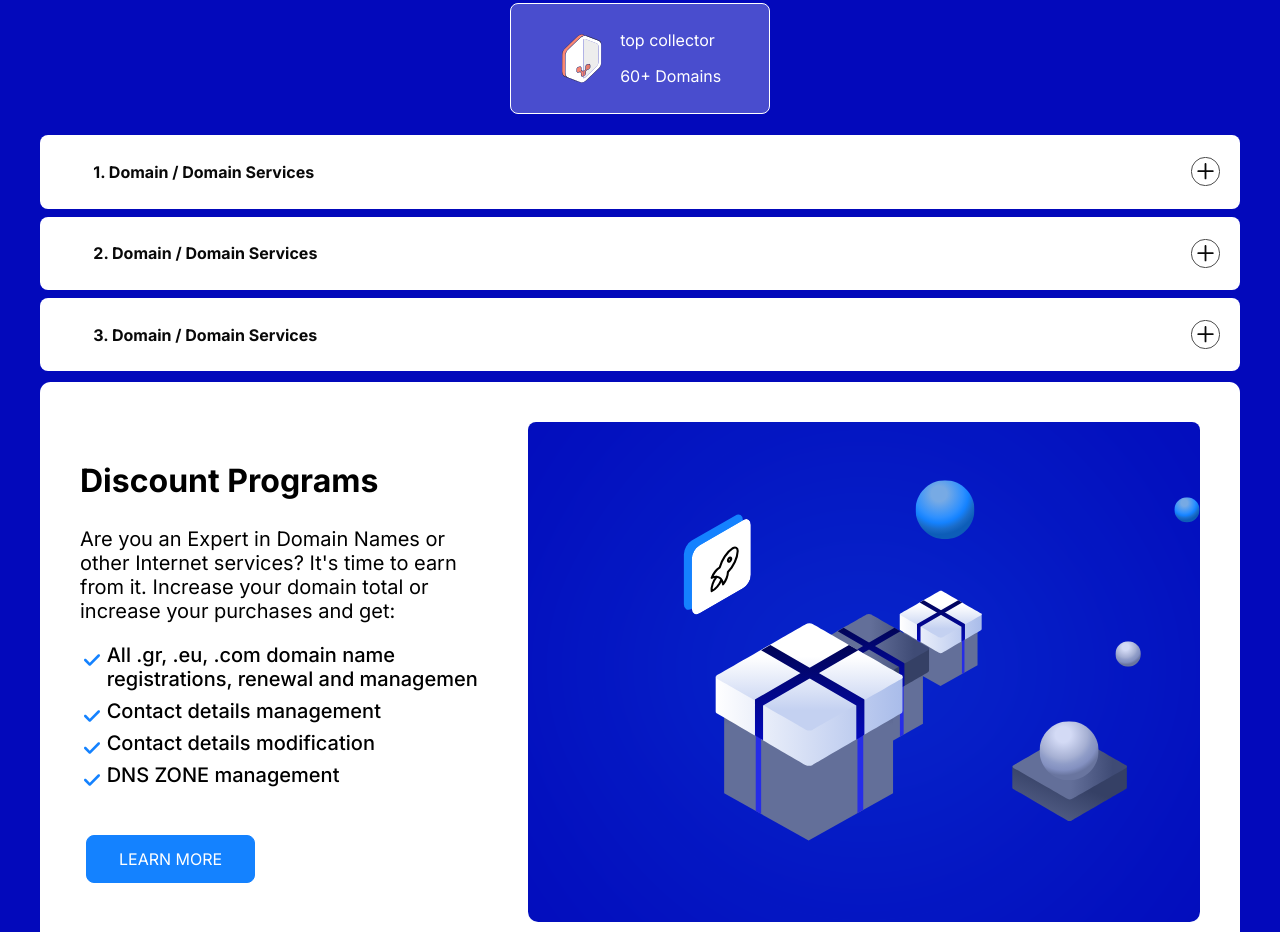
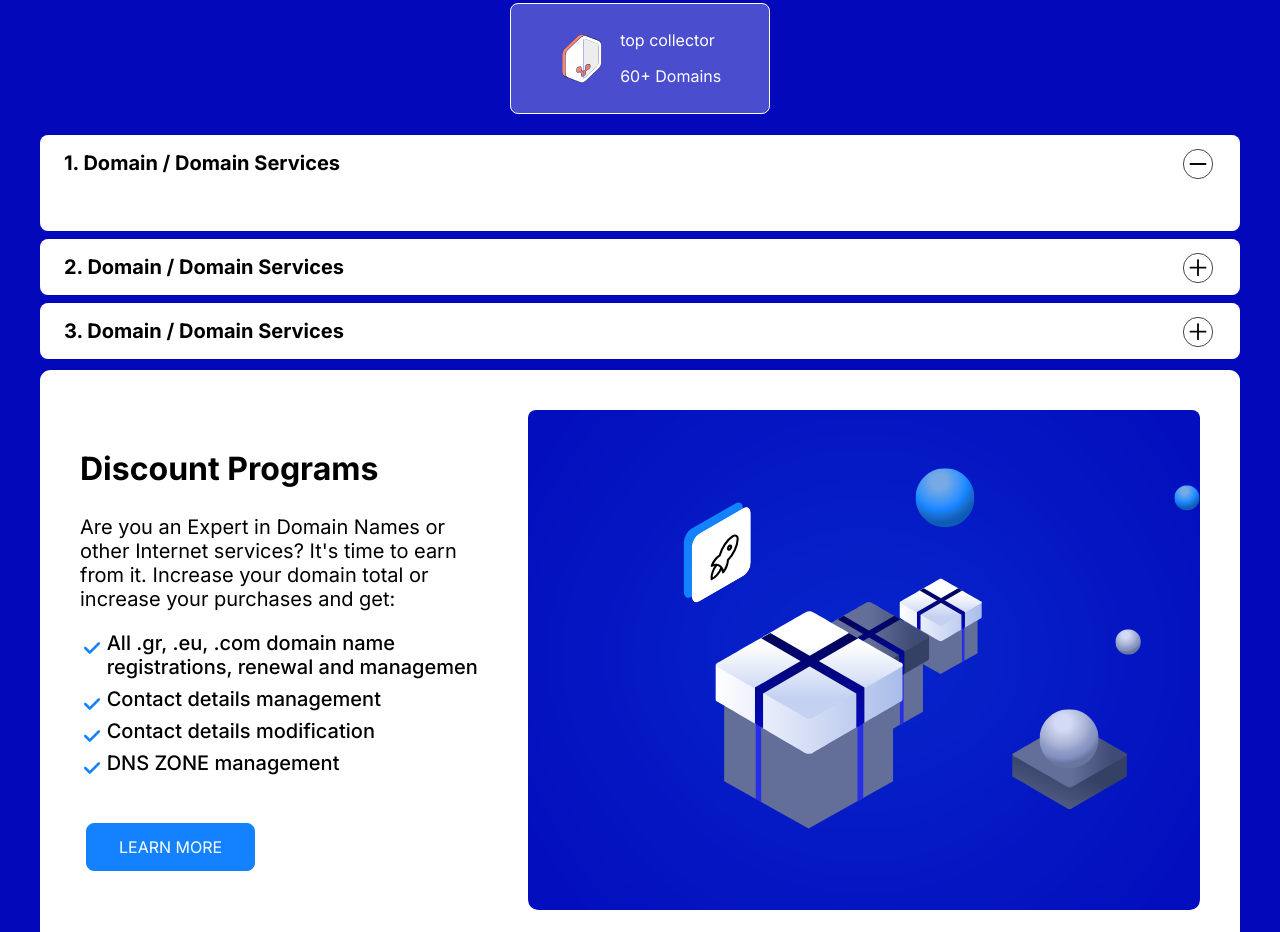
Before and after one commit to ciber0326/easy-d, a plain HTML site: page index.html in a window 1280 px wide. Shown: the part 4666-5598 px from the top of the page. Drawn offline with nearby package versions, Linux system fonts and the light colour scheme; some packages are replaced by stand-ins of ours.

Commit message:
accordion corrected

```diff
--- a/assets/css/style.css
+++ b/assets/css/style.css
@@ -13,10 +13,12 @@ h2 {
 .sec-hero {
     padding-block: 30px;
 }
+
 [alt="hero-bg"] {
     aspect-ratio: 1840 / 719;
     object-fit: cover;
 }
+
 nav.horse-hub {
     display: flex;
     column-gap: 6rem;
@@ -40,16 +42,19 @@ nav.horse-hub {
         font-size: 5.6rem;
 
     }
+
     h2 {
         font-size: 3.4rem;
 
     }
 }
+
 @media screen and (max-width: 426px) {
     h2 {
         font-size: 22px;
     }
 }
+
 /* hero */
 [alt="img-hero"] {
     right: 104px;
@@ -79,6 +84,7 @@ nav.horse-hub {
         width: 100%;
         height: 100%;
     }
+
     [alt="img-hero"] {
         position: static;
         display: block;
@@ -87,6 +93,7 @@ nav.horse-hub {
         min-width: 600px;
 
     }
+
     .hero-content {
         position: static;
         margin: 0 auto;
@@ -100,6 +107,7 @@ nav.horse-hub {
     [alt="img-hero"] {
         min-width: 420px;
     }
+
     .hero-content .btn {
         display: inline-block;
         width: 400px;
@@ -107,11 +115,13 @@ nav.horse-hub {
         margin-block: 0.7rem;
     }
 }
+
 @media screen and (max-width: 426px) {
     [alt="img-hero"] {
         min-width: unset;
         width: 90%;
     }
+
     .hero-content .desc {
         font-size: 16px;
     }
@@ -136,6 +146,7 @@ section:not(.sec-hero) h2+p {
         font-size: 16px;
     }
 }
+
 /* sec-02 */
 
 .sec-02-lists {
@@ -172,6 +183,7 @@ section:not(.sec-hero) h2+p {
         row-gap: 1.2rem;
     }
 }
+
 /* sec-03 */
 
 .sec-03 {}
@@ -181,6 +193,7 @@ section:not(.sec-hero) h2+p {
         width: 90%;
     }
 }
+
 /* sec-06 */
 
 .sec-06-lists {
@@ -217,9 +230,11 @@ p.sec-06-item-title {
     cursor: pointer;
 
 }
+
 .support-area [alt="arrow-up"] {
     transition: 0.3s all ease-in-out;
 }
+
 .support-area [alt="arrow-up"].rotate {
     transform: rotate(540deg);
     transform-origin: center center;
@@ -228,12 +243,14 @@ p.sec-06-item-title {
 .support-lists-desc {
     padding: 1.6rem 4rem;
 }
+
 @media screen and (max-width: 425px) {
     p.sec-06-item-title {
         font-size: 16px;
 
     }
 }
+
 /* sec-06 */
 .sec-06 {}
 
@@ -307,10 +324,12 @@ p.sec-06-item-title {
         grid-template-columns: repeat(2, minmax(0, 1fr));
 
     }
+
     .support-nav {
         flex-wrap: wrap;
         row-gap: 4rem;
     }
+
     .support-col {
 
         width: 80%;
@@ -318,30 +337,36 @@ p.sec-06-item-title {
     }
 
 }
+
 @media screen and (max-width: 768px) {
     .sec-06-lists {
         grid-template-columns: repeat(1, minmax(0, 1fr));
         width: 80%;
         margin: 0 auto 4rem;
     }
+
     .support-col {
         width: 100%;
     }
 }
+
 @media screen and (max-width: 426px) {
     .support-lists-desc>span {
         display: none;
     }
+
     .support-col-title {
 
         font-size: 15px;
         font-weight: 700;
     }
+
     .sec-06-lists {
         width: 100%;
 
     }
 }
+
 /* sec 08 */
 .btn-map {
     border: 1px solid #3356F6;
@@ -408,20 +433,24 @@ p.sec-06-item-title {
 
     }
 }
+
 @media screen and (max-width: 1024px) {
     .map-wrapper {
 
         flex-wrap: wrap;
     }
+
     [alt="map-img"] {
 
         width: 100%;
 
     }
+
     .map-panel {
         width: 100%;
     }
 }
+
 /* sec-09 */
 .sec-09 {
     background-color: #0309BB;
@@ -473,6 +502,7 @@ p.sec-06-item-title {
     background-repeat: no-repeat;
 
 }
+
 @media screen and (max-width: 768px) {
     .sec-09-lists {
         grid-template-columns: repeat(1, minmax(0, 1fr));
@@ -482,12 +512,14 @@ p.sec-06-item-title {
         margin: 0 auto;
     }
 }
+
 @media screen and (max-width: 426px) {
     .sec-09-lists {
         width: 100%;
         min-width: unset;
     }
 }
+
 /* sec-10 */
 .sec-10 {
     overflow: hidden;
@@ -511,9 +543,11 @@ p.sec-06-item-title {
     padding-block: 1.2rem;
     padding-inline: 1.2rem;
 }
+
 .form-container label {
     opacity: 0;
 }
+
 .form-container textarea {
     width: 100%;
     padding-block: 1.2rem;
@@ -562,11 +596,13 @@ label.confirm {
         width: 100%;
 
     }
+
     .form-container {
         width: 90%;
 
     }
 }
+
 @media screen and (max-width: 426px) {
     .confirm_submit {
         flex-wrap: wrap;
@@ -575,6 +611,7 @@ label.confirm {
         padding-top: 2rem;
     }
 }
+
 /* sec-06 */
 
 .sec-05-lists li {
@@ -630,6 +667,7 @@ label.confirm {
     font-size: 16px;
     line-height: 1.6;
 }
+
 .sec-05 .tab-accordion-item::after {
     content: "";
     position: absolute;
@@ -643,9 +681,54 @@ label.confirm {
     background-image: url(../img/icon-accordion-plus.svg);
     transition: background-image 0.3s ease-in-out;
 }
+
 .sec-05 .tab-accordion-item.active::after {
     background-image: url(../img/icon-accordion-plus.svg);
 }
+
+.sec-05-accordion-item {
+    background-color: var(--clr-white);
+    border-radius: 1.2rem;
+    position: relative;
+
+}
+
+.sec-05-accordion-item:nth-child(2) {
+    margin-block: 1.2rem;
+}
+
+.sec-05-accordion-header {
+    padding: 16px 24px;
+    cursor: pointer;
+    font-size: 20px;
+    font-weight: 700;
+
+}
+.sec-05-accordion-item.active::after {
+    background-image: url("../img/icon-accordion-minus.svg");
+}
+.sec-05-accordion-item::after {
+    content: "";
+    position: absolute;
+    top: 14px;
+    right: 4rem;
+    width: 30px;
+    aspect-ratio: 1 / 1;
+    background-position: center center;
+    background-size: 100% 100%;
+    background-repeat: no-repeat;
+    background-image: url(../img/icon-accordion-plus.svg);
+}
+
+.sec-05-accordion-header p {
+    padding: 0 0;
+    margin: 0 0;
+}
+
+.sec-05-accordion-body {
+    padding: 20px 24px;
+}
+
 .discount-wrapper {
     display: flex;
     align-items: center;
@@ -656,21 +739,27 @@ label.confirm {
     border-radius: 1.6rem;
     margin-top: 1.6rem;
 }
+
 .discount-wrapper .content {
     padding-inline-end: 4.8rem;
     width: 40%;
-}.discount-wrapper .content h3 {
+}
+
+.discount-wrapper .content h3 {
     font-size: 4.8rem;
     margin-block-end: 4rem;
 }
+
 .discount-wrapper [alt="discount-img"] {
     width: 60%;
     height: fit-content;
     border-radius: 1.2rem;
 }
+
 .discount-wrapper .lists--blue-checkbox li {
     margin-bottom: 1.2rem;
 }
+
 .discount-wrapper .btn-lgt-blue {
     margin-block-start: 6rem;
     display: inline-block;
@@ -681,16 +770,19 @@ label.confirm {
     .discount-wrapper .content {
         width: 100%;
     }
+
     .discount-wrapper [alt="discount-img"] {
         width: 100%;
         height: fit-content;
         border-radius: 1.2rem;
     }
+
     .discount-wrapper {
 
         row-gap: 4.2rem;
     }
 }
+
 @media screen and (max-width: 426px) {
     .sec-05-lists li {
 
--- a/assets/js/style.js
+++ b/assets/js/style.js
@@ -128,6 +128,29 @@ $(document).ready(function () {
         $('.support-area [alt="arrow-up"]').toggleClass('rotate');
     });
 
+    // Hide all accordion bodies except the first one
+    $('.sec-05-accordion-body').hide();
+    $('.sec-05-accordion-item:first-child .sec-05-accordion-body').show();
+    $('.sec-05-accordion-item:first-child').addClass('active'); // Add .active class to the first item
+
+    // Handle click event for accordion headers
+    $('.sec-05-accordion-header').click(function () {
+        // Remove .active class from all items
+        $('.sec-05-accordion-item').removeClass('active');
+
+        // Close all accordion bodies
+        $('.sec-05-accordion-body').slideUp();
+
+        // Open the clicked accordion body if it's hidden
+        if ($(this).next('.sec-05-accordion-body').is(':hidden')) {
+            $(this).next('.sec-05-accordion-body').slideDown();
+            // Add .active class to the clicked item
+            $(this).parent('.sec-05-accordion-item').addClass('active');
+        }
+    });
+
+
+
 
 
 });
--- a/index.html
+++ b/index.html
@@ -772,7 +772,7 @@
                         </div>
                     </li>
                 </ul>
-                <ul class="tab-accordion-lists">
+                <!-- <ul class="tab-accordion-lists">
                     <li class="tab-accordion-item">
                         <div class="tab-accordion-header relative">
                             <p>1. Domain / Domain Services</p>
@@ -797,7 +797,43 @@
 
                         </div>
                     </li>
+                </ul> -->
+                <ul class="sec-05-accordion-lists">
+                    <li class="sec-05-accordion-item">
+                        <div class="sec-05-accordion-header">
+                            <p>
+                                1. Domain / Domain Services
+                            </p>
+                        </div>
+                        <div class="sec-05-accordion-body">
+                            <!-- Your content here -->
+
+                        </div>
+                    </li>
+                    <li class="sec-05-accordion-item">
+                        <div class="sec-05-accordion-header">
+                            <p>
+                                2. Domain / Domain Services
+                            </p>
+                        </div>
+                        <div class="sec-05-accordion-body">
+                            <!-- Your content here -->
+
+                        </div>
+                    </li>
+                    <li class="sec-05-accordion-item">
+                        <div class="sec-05-accordion-header">
+                            <p>
+                                3. Domain / Domain Services
+                            </p>
+                        </div>
+                        <div class="sec-05-accordion-body">
+                            <!-- Your content here -->
+
+                        </div>
+                    </li>
                 </ul>
+
                 <div class="discount-wrapper">
                     <div class="content">
 
@@ -1549,7 +1585,8 @@
             </nav>
             <nav class="footer-sm-nav-01">
                 <div class="footer-sm-nav-01-logo">
-                    <img data-src="./assets/img/footer-scan.svg" alt="footer-scan" class="lazyload" width="59" height="46">
+                    <img data-src="./assets/img/footer-scan.svg" alt="footer-scan" class="lazyload" width="59"
+                        height="46">
                     Αδειοδοτημενος / Αρ. Αδείας: 12345
                 </div>
                 <div class="footer-card-wrapper">
```
